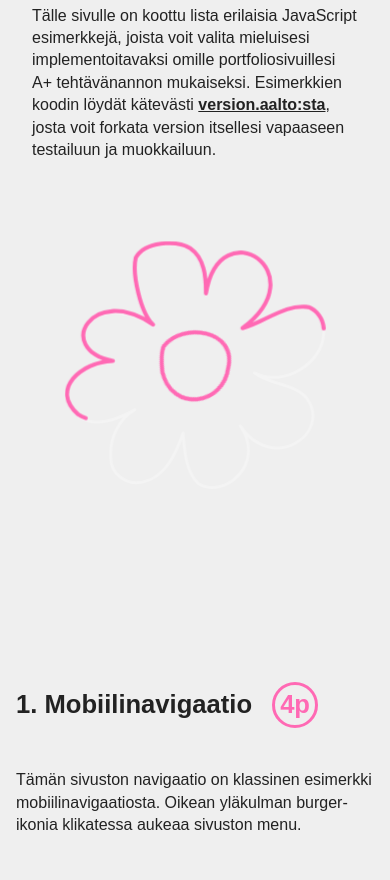
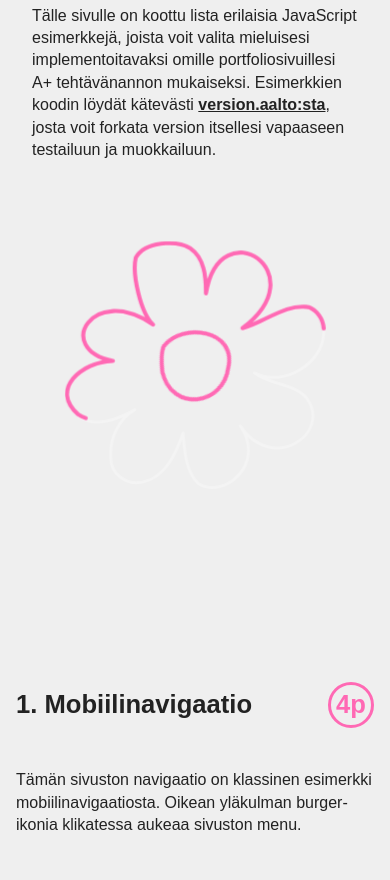
Before and after one commit to peksi/vjp.wtf, a plain HTML site: page js2/index.html in a window 390 px wide. Shown: the part 220-1100 px from the top of the page. Drawn offline with Linux system fonts and the light colour scheme.

Commit message:
responsivens

```diff
--- a/js2/styles/main.css
+++ b/js2/styles/main.css
@@ -216,6 +216,9 @@ a {
         flex-direction: column;
         justify-content: center;
     }
+    .section-header {
+        justify-content: space-between;
+    }
     .flower-container {
         width: 80%;
     }
```
Also changed, not shown: js2/index.html (+1 -0 lines).
